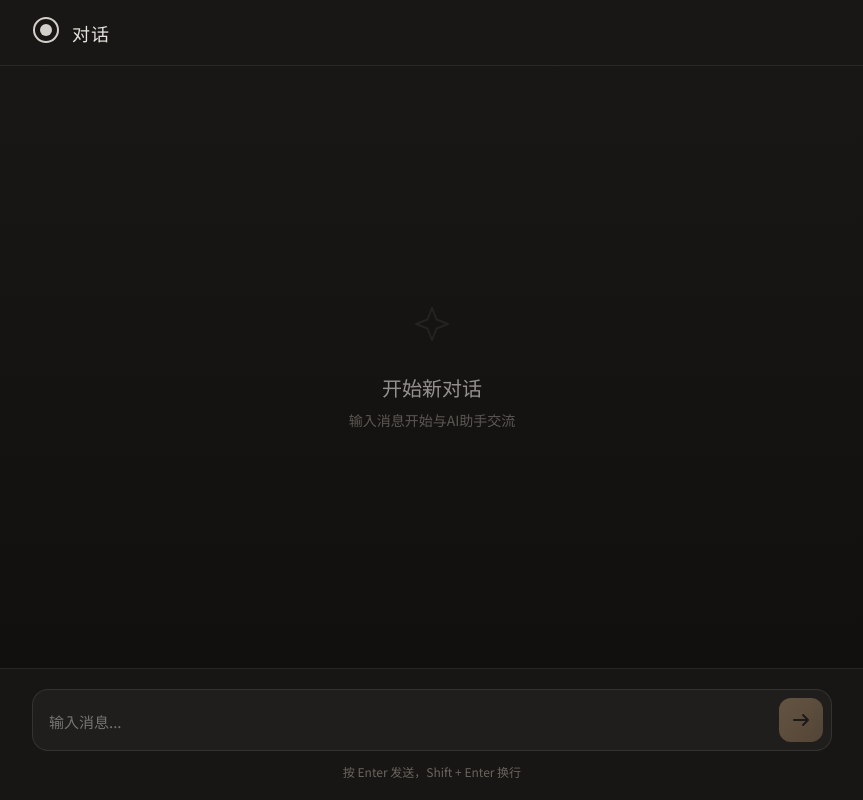
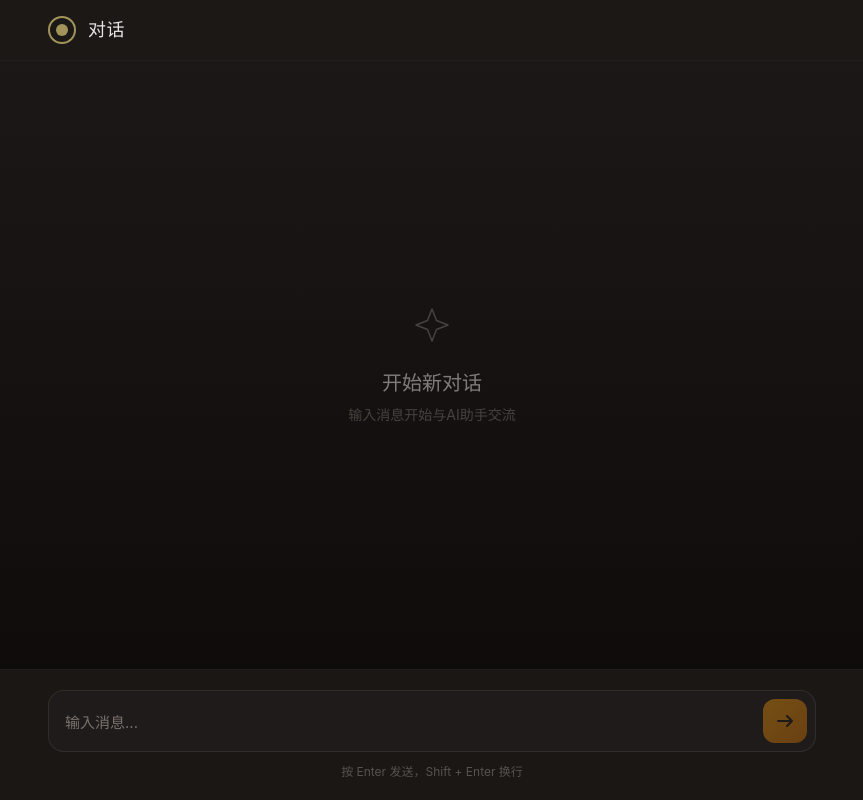
Before and after one commit to DravenCat/LLMInferenceService, a React (Create React App) app in the folder chat_interface/: page / in a window 1280 px wide. Shown: the whole page, without its empty margins (208-1071 px from the left). Built offline with nearby package versions, Linux system fonts and the light colour scheme.

Commit message:
Stream chat

```diff
--- a/chat_interface/package.json
+++ b/chat_interface/package.json
@@ -40,6 +40,6 @@
   "devDependencies": {
     "autoprefixer": "^10.4.22",
     "postcss": "^8.5.6",
-    "tailwindcss": "^4.1.17"
+    "tailwindcss": "^3.4.18"
   }
 }
--- a/chat_interface/src/components/StreamChat.js
+++ b/chat_interface/src/components/StreamChat.js
@@ -7,12 +7,8 @@ const StreamingChat = () => {
   const messagesEndRef = useRef(null);
   const textareaRef = useRef(null);
 
-  const scrollToBottom = () => {
+  useEffect(() => {
     messagesEndRef.current?.scrollIntoView({ behavior: "smooth" });
-  };
-
-  useEffect(() => {
-    scrollToBottom();
   }, [messages]);
 
   useEffect(() => {
@@ -29,17 +25,13 @@ const StreamingChat = () => {
     setMessages((prev) => [...prev, userMessage]);
     setInput("");
     setIsStreaming(true);
-
-    // 添加空的assistant消息用于流式更新
     setMessages((prev) => [...prev, { role: "assistant", content: "" }]);
 
     try {
       const response = await fetch("/api/chat", {
         method: "POST",
         headers: { "Content-Type": "application/json" },
-        body: JSON.stringify({
-          messages: [...messages, userMessage],
-        }),
+        body: JSON.stringify({ messages: [...messages, userMessage] }),
       });
 
       if (!response.ok) throw new Error("请求失败");
@@ -52,9 +44,8 @@ const StreamingChat = () => {
         if (done) break;
 
         const chunk = decoder.decode(value, { stream: true });
+        const lines = chunk.split("\n");
 
-        // 解析SSE格式数据
-        const lines = chunk.split("\n");
         for (const line of lines) {
           if (line.startsWith("data: ")) {
             const data = line.slice(6);
@@ -63,21 +54,17 @@ const StreamingChat = () => {
             try {
               const parsed = JSON.parse(data);
               const content = parsed.choices?.[0]?.delta?.content || "";
-
               if (content) {
                 setMessages((prev) => {
                   const newMessages = [...prev];
-                  const lastMessage = newMessages[newMessages.length - 1];
-                  lastMessage.content += content;
+                  newMessages[newMessages.length - 1].content += content;
                   return newMessages;
                 });
               }
-            } catch (e) {
-              // 非JSON格式，直接追加文本
+            } catch {
               setMessages((prev) => {
                 const newMessages = [...prev];
-                const lastMessage = newMessages[newMessages.length - 1];
-                lastMessage.content += data;
+                newMessages[newMessages.length - 1].content += data;
                 return newMessages;
               });
             }
@@ -88,8 +75,7 @@ const StreamingChat = () => {
       console.error("流式请求错误:", error);
       setMessages((prev) => {
         const newMessages = [...prev];
-        const lastMessage = newMessages[newMessages.length - 1];
-        lastMessage.content = "抱歉，发生了错误，请重试。";
+        newMessages[newMessages.length - 1].content = "抱歉，发生了错误，请重试。";
         return newMessages;
       });
     } finally {
@@ -105,63 +91,52 @@ const StreamingChat = () => {
   };
 
   return (
-    <div style={styles.container}>
-      <div style={styles.header}>
-        <div style={styles.headerContent}>
-          <div style={styles.logo}>
-            <svg width="28" height="28" viewBox="0 0 28 28" fill="none">
-              <circle cx="14" cy="14" r="12" stroke="#e8e4df" strokeWidth="2" />
-              <circle cx="14" cy="14" r="6" fill="#e8e4df" />
+    <div className="flex flex-col h-screen w-full bg-gradient-to-b from-stone-900 to-stone-950 text-stone-200">
+      {/* Header */}
+      <header className="px-6 py-4 border-b border-stone-800/50 bg-stone-900/80 backdrop-blur-xl">
+        <div className="flex items-center gap-3 max-w-3xl mx-auto">
+          <div className="w-7 h-7 rounded-full border-2 border-amber-200/60 flex items-center justify-center">
+            <div className="w-3 h-3 rounded-full bg-amber-200/60" />
+          </div>
+          <span className="text-lg font-medium tracking-wide">对话</span>
+        </div>
+      </header>
+
+      {/* Messages */}
+      <main className="flex-1 overflow-y-auto p-6 scroll-smooth">
+        {messages.length === 0 ? (
+          <div className="flex flex-col items-center justify-center h-full opacity-50">
+            <svg className="w-12 h-12 mb-4 text-stone-500" fill="none" viewBox="0 0 48 48" stroke="currentColor" strokeWidth="1.5">
+              <path strokeLinejoin="round" d="M24 4L28.5 15.5L40 20L28.5 24.5L24 36L19.5 24.5L8 20L19.5 15.5L24 4Z" />
             </svg>
-          </div>
-          <span style={styles.title}>对话</span>
-        </div>
-      </div>
-
-      <div style={styles.messagesContainer}>
-        {messages.length === 0 ? (
-          <div style={styles.emptyState}>
-            <div style={styles.emptyIcon}>
-              <svg width="48" height="48" viewBox="0 0 48 48" fill="none">
-                <path
-                  d="M24 4L28.5 15.5L40 20L28.5 24.5L24 36L19.5 24.5L8 20L19.5 15.5L24 4Z"
-                  stroke="#4a4540"
-                  strokeWidth="2"
-                  strokeLinejoin="round"
-                />
-              </svg>
-            </div>
-            <p style={styles.emptyText}>开始新对话</p>
-            <p style={styles.emptySubtext}>输入消息开始与AI助手交流</p>
+            <p className="text-xl mb-2">开始新对话</p>
+            <p className="text-sm text-stone-500">输入消息开始与AI助手交流</p>
           </div>
         ) : (
-          <div style={styles.messagesList}>
+          <div className="max-w-3xl mx-auto space-y-5">
             {messages.map((msg, idx) => (
               <div
                 key={idx}
-                style={{
-                  ...styles.messageWrapper,
-                  ...(msg.role === "user" ? styles.userWrapper : styles.assistantWrapper),
-                }}
+                className={`flex animate-in fade-in slide-in-from-bottom-2 duration-300 ${
+                  msg.role === "user" ? "justify-end" : "justify-start"
+                }`}
               >
                 <div
-                  style={{
-                    ...styles.message,
-                    ...(msg.role === "user" ? styles.userMessage : styles.assistantMessage),
-                  }}
+                  className={`max-w-[85%] px-4 py-3 rounded-2xl leading-relaxed ${
+                    msg.role === "user"
+                      ? "bg-gradient-to-br from-amber-600 to-amber-700 text-stone-900 rounded-br-sm shadow-lg shadow-amber-900/20"
+                      : "bg-stone-800/50 border border-stone-700/50 rounded-bl-sm flex gap-3"
+                  }`}
                 >
                   {msg.role === "assistant" && (
-                    <div style={styles.assistantIcon}>
-                      <svg width="16" height="16" viewBox="0 0 16 16" fill="none">
-                        <circle cx="8" cy="8" r="6" stroke="#c9a87c" strokeWidth="1.5" />
-                        <circle cx="8" cy="8" r="2.5" fill="#c9a87c" />
-                      </svg>
+                    <div className="w-4 h-4 mt-0.5 rounded-full border-[1.5px] border-amber-400/70 flex items-center justify-center shrink-0">
+                      <div className="w-1.5 h-1.5 rounded-full bg-amber-400/70" />
                     </div>
                   )}
-                  <div style={styles.messageContent}>
+                  <div className="whitespace-pre-wrap break-words">
                     {msg.content}
                     {msg.role === "assistant" && isStreaming && idx === messages.length - 1 && (
-                      <span style={styles.cursor}>▊</span>
+                      <span className="inline-block ml-0.5 text-amber-400 animate-pulse">▊</span>
                     )}
                   </div>
                 </div>
@@ -170,13 +145,14 @@ const StreamingChat = () => {
             <div ref={messagesEndRef} />
           </div>
         )}
-      </div>
+      </main>
 
-      <div style={styles.inputArea}>
-        <div style={styles.inputWrapper}>
+      {/* Input */}
+      <footer className="p-5 border-t border-stone-800/50 bg-stone-900/90 backdrop-blur-xl">
+        <div className="flex gap-3 max-w-3xl mx-auto bg-stone-800/40 border border-stone-700/50 rounded-2xl p-2 pl-4 items-end focus-within:border-amber-600/50 focus-within:ring-1 focus-within:ring-amber-600/20 transition-all">
           <textarea
             ref={textareaRef}
-            style={styles.textarea}
+            className="flex-1 bg-transparent border-none outline-none text-stone-200 text-[15px] leading-relaxed resize-none py-2 placeholder:text-stone-500 min-h-[24px] max-h-[150px]"
             value={input}
             onChange={(e) => setInput(e.target.value)}
             onKeyDown={handleKeyDown}
@@ -185,246 +161,31 @@ const StreamingChat = () => {
             disabled={isStreaming}
           />
           <button
-            style={{
-              ...styles.sendButton,
-              ...(isStreaming || !input.trim() ? styles.sendButtonDisabled : {}),
-            }}
+            className={`w-11 h-11 rounded-xl bg-gradient-to-br from-amber-500 to-amber-600 text-stone-900 flex items-center justify-center shrink-0 transition-all hover:scale-105 active:scale-95 ${
+              isStreaming || !input.trim() ? "opacity-40 cursor-not-allowed hover:scale-100" : ""
+            }`}
             onClick={handleSubmit}
             disabled={isStreaming || !input.trim()}
           >
             {isStreaming ? (
-              <div style={styles.loadingDots}>
-                <span style={{ ...styles.dot, animationDelay: "0ms" }}>•</span>
-                <span style={{ ...styles.dot, animationDelay: "150ms" }}>•</span>
-                <span style={{ ...styles.dot, animationDelay: "300ms" }}>•</span>
+              <div className="flex gap-0.5">
+                {[0, 1, 2].map((i) => (
+                  <span key={i} className="w-1.5 h-1.5 bg-stone-900 rounded-full animate-bounce" style={{ animationDelay: `${i * 150}ms` }} />
+                ))}
               </div>
             ) : (
-              <svg width="20" height="20" viewBox="0 0 20 20" fill="none">
-                <path
-                  d="M3 10H17M17 10L12 5M17 10L12 15"
-                  stroke="currentColor"
-                  strokeWidth="2"
-                  strokeLinecap="round"
-                  strokeLinejoin="round"
-                />
+              <svg className="w-5 h-5" fill="none" viewBox="0 0 20 20" stroke="currentColor" strokeWidth="2" strokeLinecap="round" strokeLinejoin="round">
+                <path d="M3 10H17M17 10L12 5M17 10L12 15" />
               </svg>
             )}
           </button>
         </div>
-        <p style={styles.hint}>按 Enter 发送，Shift + Enter 换行</p>
-      </div>
-
-      <style>{`
-        @import url('https://fonts.googleapis.com/css2?family=Noto+Serif+SC:wght@400;500;600&family=Noto+Sans+SC:wght@400;500&display=swap');
-
-        @keyframes blink {
-          0%, 50% { opacity: 1; }
-          51%, 100% { opacity: 0; }
-        }
-
-        @keyframes bounce {
-          0%, 100% { transform: translateY(0); }
-          50% { transform: translateY(-4px); }
-        }
-
-        @keyframes fadeIn {
-          from { opacity: 0; transform: translateY(8px); }
-          to { opacity: 1; transform: translateY(0); }
-        }
-
-        * {
-          box-sizing: border-box;
-        }
-
-        body {
-          margin: 0;
-          padding: 0;
-        }
-      `}</style>
+        <p className="text-center text-xs text-stone-600 mt-3 max-w-3xl mx-auto">
+          按 Enter 发送，Shift + Enter 换行
+        </p>
+      </footer>
     </div>
   );
 };
 
-const styles = {
-  container: {
-    display: "flex",
-    flexDirection: "column",
-    height: "100vh",
-    width: "100%",
-    background: "linear-gradient(180deg, #1a1816 0%, #0f0e0d 100%)",
-    fontFamily: "'Noto Sans SC', -apple-system, sans-serif",
-    color: "#e8e4df",
-  },
-  header: {
-    padding: "16px 24px",
-    borderBottom: "1px solid rgba(232, 228, 223, 0.08)",
-    background: "rgba(26, 24, 22, 0.8)",
-    backdropFilter: "blur(12px)",
-  },
-  headerContent: {
-    display: "flex",
-    alignItems: "center",
-    gap: "12px",
-    maxWidth: "800px",
-    margin: "0 auto",
-  },
-  logo: {
-    opacity: 0.9,
-  },
-  title: {
-    fontFamily: "'Noto Serif SC', serif",
-    fontSize: "18px",
-    fontWeight: 500,
-    letterSpacing: "0.05em",
-  },
-  messagesContainer: {
-    flex: 1,
-    overflowY: "auto",
-    padding: "24px",
-    scrollBehavior: "smooth",
-  },
-  emptyState: {
-    display: "flex",
-    flexDirection: "column",
-    alignItems: "center",
-    justifyContent: "center",
-    height: "100%",
-    opacity: 0.6,
-  },
-  emptyIcon: {
-    marginBottom: "16px",
-    opacity: 0.5,
-  },
-  emptyText: {
-    fontFamily: "'Noto Serif SC', serif",
-    fontSize: "20px",
-    margin: "0 0 8px 0",
-    color: "#e8e4df",
-  },
-  emptySubtext: {
-    fontSize: "14px",
-    margin: 0,
-    color: "#8a857e",
-  },
-  messagesList: {
-    maxWidth: "800px",
-    margin: "0 auto",
-    display: "flex",
-    flexDirection: "column",
-    gap: "20px",
-  },
-  messageWrapper: {
-    display: "flex",
-    animation: "fadeIn 0.3s ease-out",
-  },
-  userWrapper: {
-    justifyContent: "flex-end",
-  },
-  assistantWrapper: {
-    justifyContent: "flex-start",
-  },
-  message: {
-    maxWidth: "85%",
-    padding: "14px 18px",
-    borderRadius: "16px",
-    lineHeight: 1.7,
-    fontSize: "15px",
-  },
-  userMessage: {
-    background: "linear-gradient(135deg, #c9a87c 0%, #a08060 100%)",
-    color: "#1a1816",
-    borderBottomRightRadius: "4px",
-    boxShadow: "0 4px 12px rgba(201, 168, 124, 0.2)",
-  },
-  assistantMessage: {
-    background: "rgba(232, 228, 223, 0.06)",
-    border: "1px solid rgba(232, 228, 223, 0.1)",
-    borderBottomLeftRadius: "4px",
-    display: "flex",
-    gap: "12px",
-  },
-  assistantIcon: {
-    flexShrink: 0,
-    marginTop: "2px",
-  },
-  messageContent: {
-    whiteSpace: "pre-wrap",
-    wordBreak: "break-word",
-  },
-  cursor: {
-    display: "inline-block",
-    marginLeft: "2px",
-    color: "#c9a87c",
-    animation: "blink 1s infinite",
-  },
-  inputArea: {
-    padding: "20px 24px",
-    borderTop: "1px solid rgba(232, 228, 223, 0.08)",
-    background: "rgba(26, 24, 22, 0.9)",
-    backdropFilter: "blur(12px)",
-  },
-  inputWrapper: {
-    display: "flex",
-    gap: "12px",
-    maxWidth: "800px",
-    margin: "0 auto",
-    background: "rgba(232, 228, 223, 0.04)",
-    border: "1px solid rgba(232, 228, 223, 0.1)",
-    borderRadius: "16px",
-    padding: "8px 8px 8px 16px",
-    alignItems: "flex-end",
-    transition: "border-color 0.2s ease, box-shadow 0.2s ease",
-  },
-  textarea: {
-    flex: 1,
-    background: "transparent",
-    border: "none",
-    outline: "none",
-    color: "#e8e4df",
-    fontSize: "15px",
-    lineHeight: 1.6,
-    resize: "none",
-    fontFamily: "'Noto Sans SC', -apple-system, sans-serif",
-    padding: "8px 0",
-    minHeight: "24px",
-    maxHeight: "150px",
-  },
-  sendButton: {
-    width: "44px",
-    height: "44px",
-    borderRadius: "12px",
-    border: "none",
-    background: "linear-gradient(135deg, #c9a87c 0%, #a08060 100%)",
-    color: "#1a1816",
-    cursor: "pointer",
-    display: "flex",
-    alignItems: "center",
-    justifyContent: "center",
-    flexShrink: 0,
-    transition: "transform 0.2s ease, opacity 0.2s ease",
-  },
-  sendButtonDisabled: {
-    opacity: 0.4,
-    cursor: "not-allowed",
-    transform: "none",
-  },
-  loadingDots: {
-    display: "flex",
-    gap: "2px",
-    fontSize: "18px",
-  },
-  dot: {
-    animation: "bounce 0.6s infinite",
-  },
-  hint: {
-    textAlign: "center",
-    fontSize: "12px",
-    color: "#6a655e",
-    margin: "12px 0 0 0",
-    maxWidth: "800px",
-    marginLeft: "auto",
-    marginRight: "auto",
-  },
-};
-
 export default StreamingChat;
--- a/chat_interface/src/index.css
+++ b/chat_interface/src/index.css
@@ -1,3 +1,7 @@
+@tailwind base;
+@tailwind components;
+@tailwind utilities;
+
 body {
   margin: 0;
   font-family: -apple-system, BlinkMacSystemFont, 'Segoe UI', 'Roboto', 'Oxygen',
--- /dev/null
+++ b/chat_interface/tailwind.config.js
@@ -0,0 +1,8 @@
+/** @type {import('tailwindcss').Config} */
+module.exports = {
+  content: ["./src/**/*.{js,jsx,ts,tsx}"],
+  theme: {
+    extend: {},
+  },
+  plugins: [],
+}
```
Also changed, not shown: 1 other file (tests, documents, lock files or other folders).
